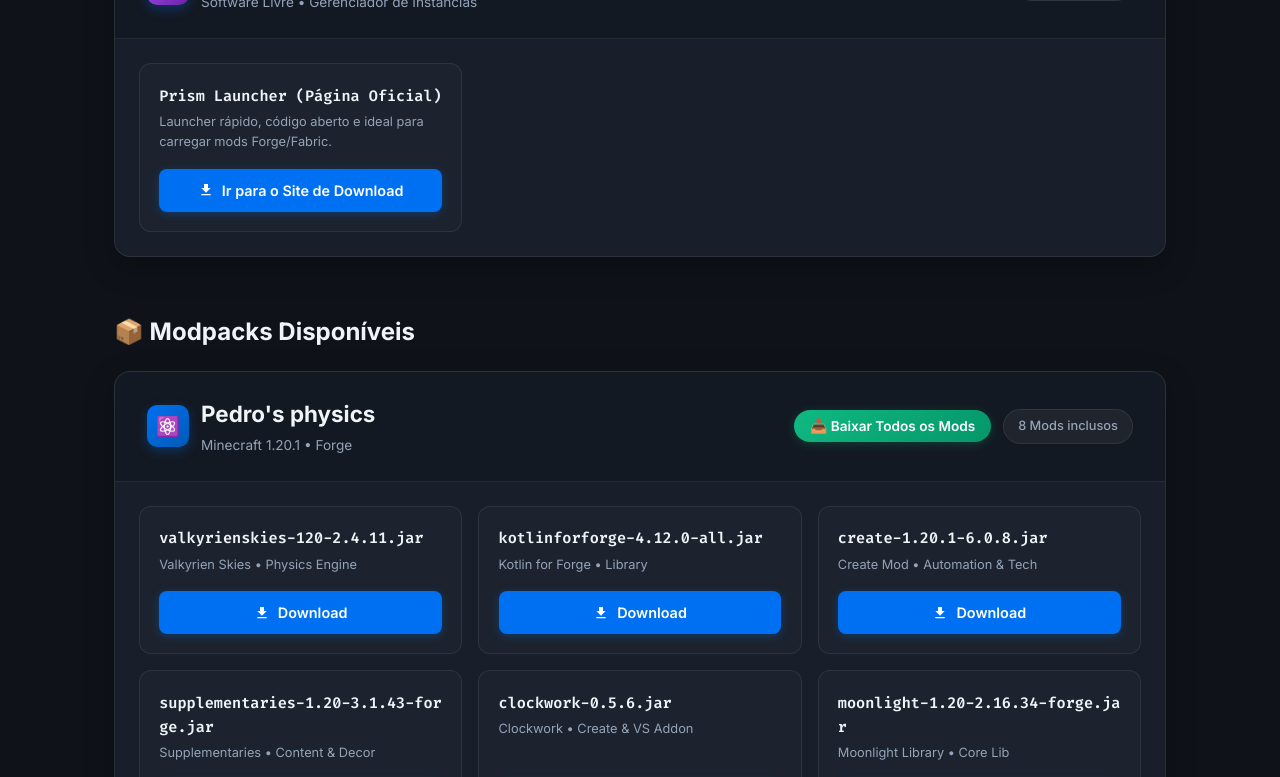
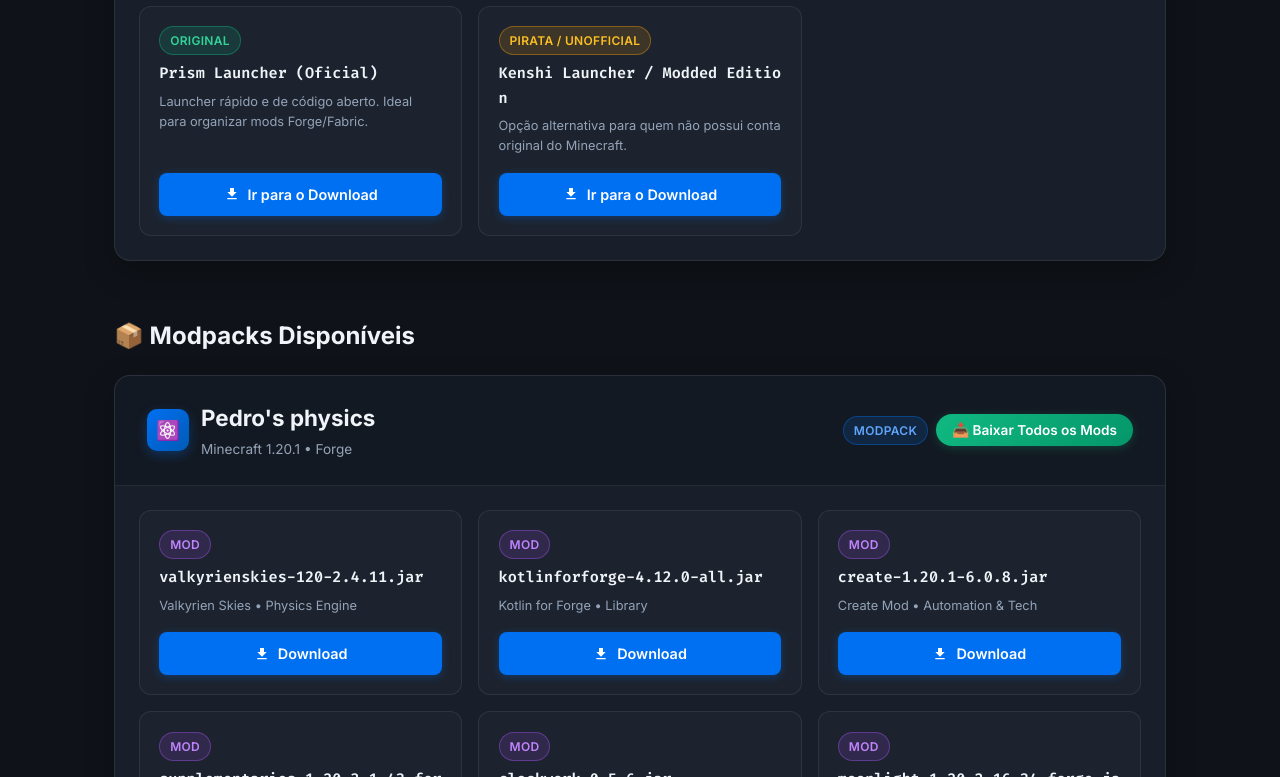
Before and after one commit to koufukupng-rgb/koufukupng-rgb.github.io, a plain HTML site: page index.html in a window 1280 px wide. Shown: the part 438-1215 px from the top of the page. Drawn offline with Linux system fonts and the light colour scheme.

Commit message:
Update index.html

```diff
--- a/index.html
+++ b/index.html
@@ -213,18 +213,45 @@
     .modpack-actions {
       display: flex;
       align-items: center;
-      gap: 12px;
+      gap: 8px;
       flex-wrap: wrap;
     }
 
-    .modpack-badge {
-      background-color: rgba(255, 255, 255, 0.05);
-      border: 1px solid var(--border-color);
-      color: var(--text-muted);
-      padding: 6px 14px;
+    /* TAGS / BADGES DE IDENTIFICAÇÃO */
+    .badge {
+      display: inline-flex;
+      align-items: center;
+      gap: 4px;
+      padding: 4px 10px;
       border-radius: 20px;
-      font-size: 0.8rem;
-      font-weight: 500;
+      font-size: 0.75rem;
+      font-weight: 600;
+      text-transform: uppercase;
+      letter-spacing: 0.3px;
+    }
+
+    .badge-original {
+      background-color: rgba(16, 185, 129, 0.15);
+      border: 1px solid rgba(16, 185, 129, 0.4);
+      color: #34d399;
+    }
+
+    .badge-pirata {
+      background-color: rgba(245, 158, 11, 0.15);
+      border: 1px solid rgba(245, 158, 11, 0.4);
+      color: #fbbf24;
+    }
+
+    .badge-modpack {
+      background-color: rgba(0, 112, 243, 0.15);
+      border: 1px solid rgba(0, 112, 243, 0.4);
+      color: #60a5fa;
+    }
+
+    .badge-mod {
+      background-color: rgba(168, 85, 247, 0.15);
+      border: 1px solid rgba(168, 85, 247, 0.4);
+      color: #c084fc;
     }
 
     /* BOTÃO BAIXAR TUDO DO MODPACK */
@@ -281,7 +308,13 @@
     .mod-info {
       display: flex;
       flex-direction: column;
-      gap: 4px;
+      gap: 6px;
+    }
+
+    .mod-header-tags {
+      display: flex;
+      gap: 6px;
+      flex-wrap: wrap;
     }
 
     .mod-name {
@@ -386,7 +419,7 @@
 
     <!-- SEÇÃO 1: LAUNCHERS RECOMENDADOS -->
     <section>
-      <h2 class="section-title">🚀 Launchers Recomendados</h2>
+      <!-- PRISM LAUNCHER AGORA É O TÍTULO PRINCIPAL DA SEÇÃO -->
       <div class="modpack-container">
         <div class="modpack-header">
           <div class="modpack-title-group">
@@ -396,26 +429,47 @@
               <span style="font-size: 0.85rem; color: var(--text-muted);">Software Livre • Gerenciador de Instâncias</span>
             </div>
           </div>
-          <span class="modpack-badge">Recomendado</span>
+          <div class="modpack-actions">
+            <span class="badge badge-original">🔑 Requer Conta Microsoft</span>
+          </div>
         </div>
 
         <div class="download-list">
-          <!-- CARD PRISM LAUNCHER -->
+          <!-- CARD 1: PRISM LAUNCHER -->
           <div class="download-card">
             <div class="mod-info">
-              <span class="mod-name">Prism Launcher (Página Oficial)</span>
-              <span class="mod-meta">Launcher rápido, código aberto e ideal para carregar mods Forge/Fabric.</span>
+              <div class="mod-header-tags">
+                <span class="badge badge-original">Original</span>
+              </div>
+              <span class="mod-name">Prism Launcher (Oficial)</span>
+              <span class="mod-meta">Launcher rápido e de código aberto. Ideal para organizar mods Forge/Fabric.</span>
             </div>
             <a href="https://prismlauncher.org/download/" class="btn-download" target="_blank">
               <svg viewBox="0 0 24 24"><path d="M19 9h-4V3H9v6H5l7 7 7-7zM5 18v2h14v-2H5z"/></svg>
-              Ir para o Site de Download
+              Ir para o Download
             </a>
           </div>
+
+          <!-- CARD 2: NOVA ABA ABAIXO DO PRISM LAUNCHER -->
+          <div class="download-card">
+            <div class="mod-info">
+              <div class="mod-header-tags">
+                <span class="badge badge-pirata">Pirata / Unofficial</span>
+              </div>
+              <span class="mod-name">Kenshi Launcher / Modded Edition</span>
+              <span class="mod-meta">Opção alternativa para quem não possui conta original do Minecraft.</span>
+            </div>
+            <a href="#" class="btn-download" target="_blank">
+              <svg viewBox="0 0 24 24"><path d="M19 9h-4V3H9v6H5l7 7 7-7zM5 18v2h14v-2H5z"/></svg>
+              Ir para o Download
+            </a>
+          </div>
+
         </div>
       </div>
     </section>
 
-    <!-- SEÇÃO 2: MODPACKS -->
+    <!-- SEÇÃO 2: MODPACKS DISPONÍVEIS -->
     <section>
       <h2 class="section-title">📦 Modpacks Disponíveis</h2>
       <div class="modpack-container">
@@ -431,11 +485,10 @@
           </div>
 
           <div class="modpack-actions">
-            <!-- BOTÃO PARA BAIXAR TUDO -->
+            <span class="badge badge-modpack">Modpack</span>
             <button class="btn-download-all" onclick="baixarTudoDoPack(this)">
               📥 Baixar Todos os Mods
             </button>
-            <span class="modpack-badge">8 Mods inclusos</span>
           </div>
         </div>
 
@@ -445,6 +498,9 @@
           <!-- MOD 1 -->
           <div class="download-card">
             <div class="mod-info">
+              <div class="mod-header-tags">
+                <span class="badge badge-mod">Mod</span>
+              </div>
               <span class="mod-name">valkyrienskies-120-2.4.11.jar</span>
               <span class="mod-meta">Valkyrien Skies • Physics Engine</span>
             </div>
@@ -457,6 +513,9 @@
           <!-- MOD 2 -->
           <div class="download-card">
             <div class="mod-info">
+              <div class="mod-header-tags">
+                <span class="badge badge-mod">Mod</span>
+              </div>
               <span class="mod-name">kotlinforforge-4.12.0-all.jar</span>
               <span class="mod-meta">Kotlin for Forge • Library</span>
             </div>
@@ -469,6 +528,9 @@
           <!-- MOD 3 -->
           <div class="download-card">
             <div class="mod-info">
+              <div class="mod-header-tags">
+                <span class="badge badge-mod">Mod</span>
+              </div>
               <span class="mod-name">create-1.20.1-6.0.8.jar</span>
               <span class="mod-meta">Create Mod • Automation & Tech</span>
             </div>
@@ -481,6 +543,9 @@
           <!-- MOD 4 -->
           <div class="download-card">
             <div class="mod-info">
+              <div class="mod-header-tags">
+                <span class="badge badge-mod">Mod</span>
+              </div>
               <span class="mod-name">supplementaries-1.20-3.1.43-forge.jar</span>
               <span class="mod-meta">Supplementaries • Content & Decor</span>
             </div>
@@ -493,6 +558,9 @@
           <!-- MOD 5 -->
           <div class="download-card">
             <div class="mod-info">
+              <div class="mod-header-tags">
+                <span class="badge badge-mod">Mod</span>
+              </div>
               <span class="mod-name">clockwork-0.5.6.jar</span>
               <span class="mod-meta">Clockwork • Create & VS Addon</span>
             </div>
@@ -505,6 +573,9 @@
           <!-- MOD 6 -->
           <div class="download-card">
             <div class="mod-info">
+              <div class="mod-header-tags">
+                <span class="badge badge-mod">Mod</span>
+              </div>
               <span class="mod-name">moonlight-1.20-2.16.34-forge.jar</span>
               <span class="mod-meta">Moonlight Library • Core Lib</span>
             </div>
@@ -517,6 +588,9 @@
           <!-- MOD 7 -->
           <div class="download-card">
             <div class="mod-info">
+              <div class="mod-header-tags">
+                <span class="badge badge-mod">Mod</span>
+              </div>
               <span class="mod-name">vs_sup_fix-1.20.1-forge-2.0.1.jar</span>
               <span class="mod-meta">VS Sup Fix • Compatibility Patch</span>
             </div>
@@ -529,8 +603,11 @@
           <!-- MOD 8 -->
           <div class="download-card">
             <div class="mod-info">
+              <div class="mod-header-tags">
+                <span class="badge badge-mod">Mod</span>
+              </div>
               <span class="mod-name">nirvana-forge-1.2.5.jar</span>
-              <span class="mod-meta">Nirvana • Green Herbs</span>
+              <span class="mod-meta">Nirvana • Performance & Tweaks</span>
             </div>
             <a href="https://file.garden/anu7edfYJXGizhvC/mods/nirvana-forge-1.2.5.jar" class="btn-download mod-link" target="_blank" download>
               <svg viewBox="0 0 24 24"><path d="M19 9h-4V3H9v6H5l7 7 7-7zM5 18v2h14v-2H5z"/></svg>
@@ -551,7 +628,7 @@
   <!-- SCRIPT PARA O BOTÃO DE BAIXAR TUDO -->
   <script>
     function baixarTudoDoPack(botao) {
-      const mensagemAviso = "Se seu computador for fraco, não use esta função, isso pode acabar fechando seu navegador, deseja continuar mesmo assim?";
+      const mensagemAviso = "se seu computador for fraco, não baixe tudo de uma vez, isso pode acabar fechando seu navegador, deseja continuar mesmo assim?";
 
       if (confirm(mensagemAviso)) {
         const modpackContainer = botao.closest('.modpack-container');
```
